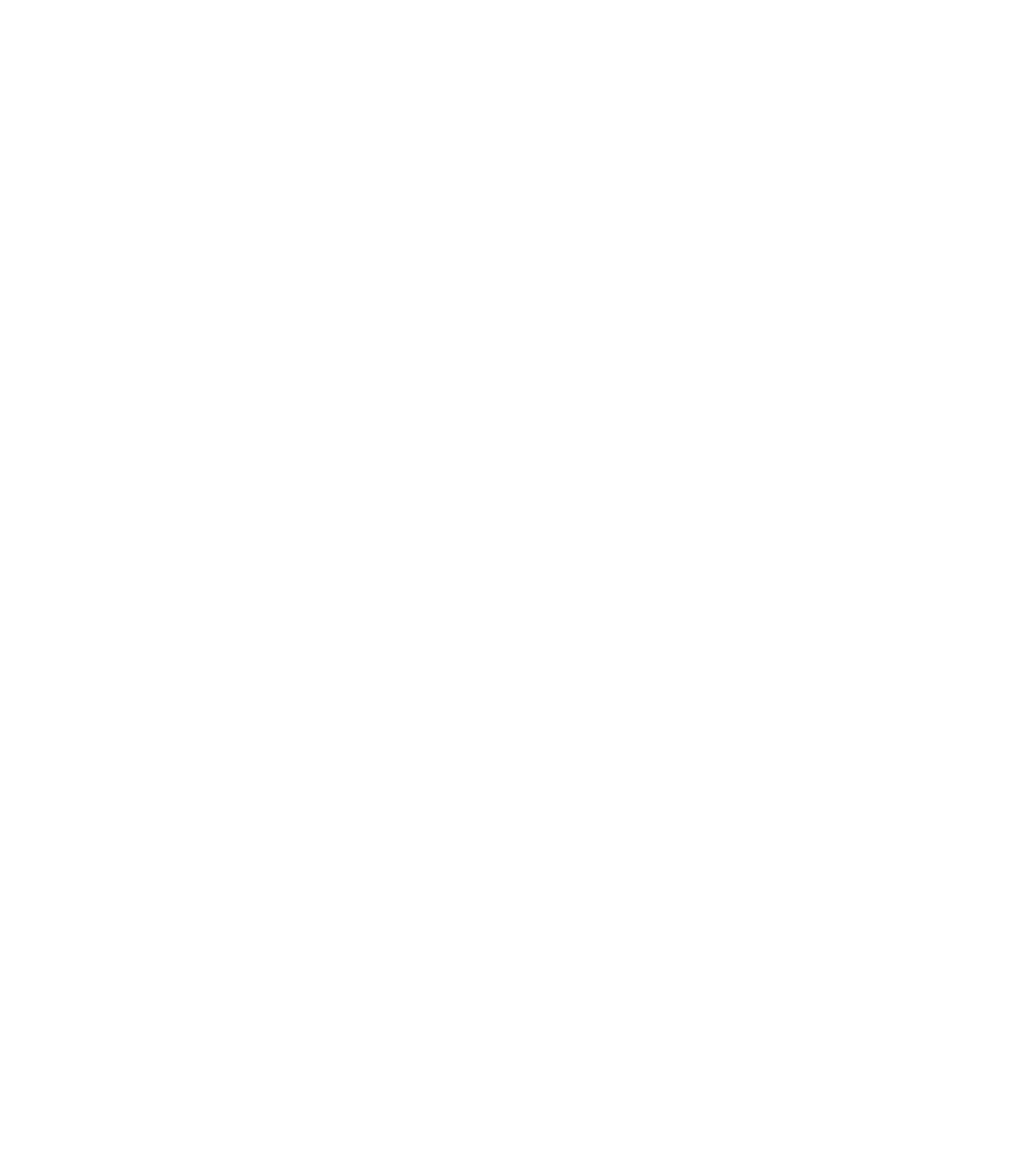
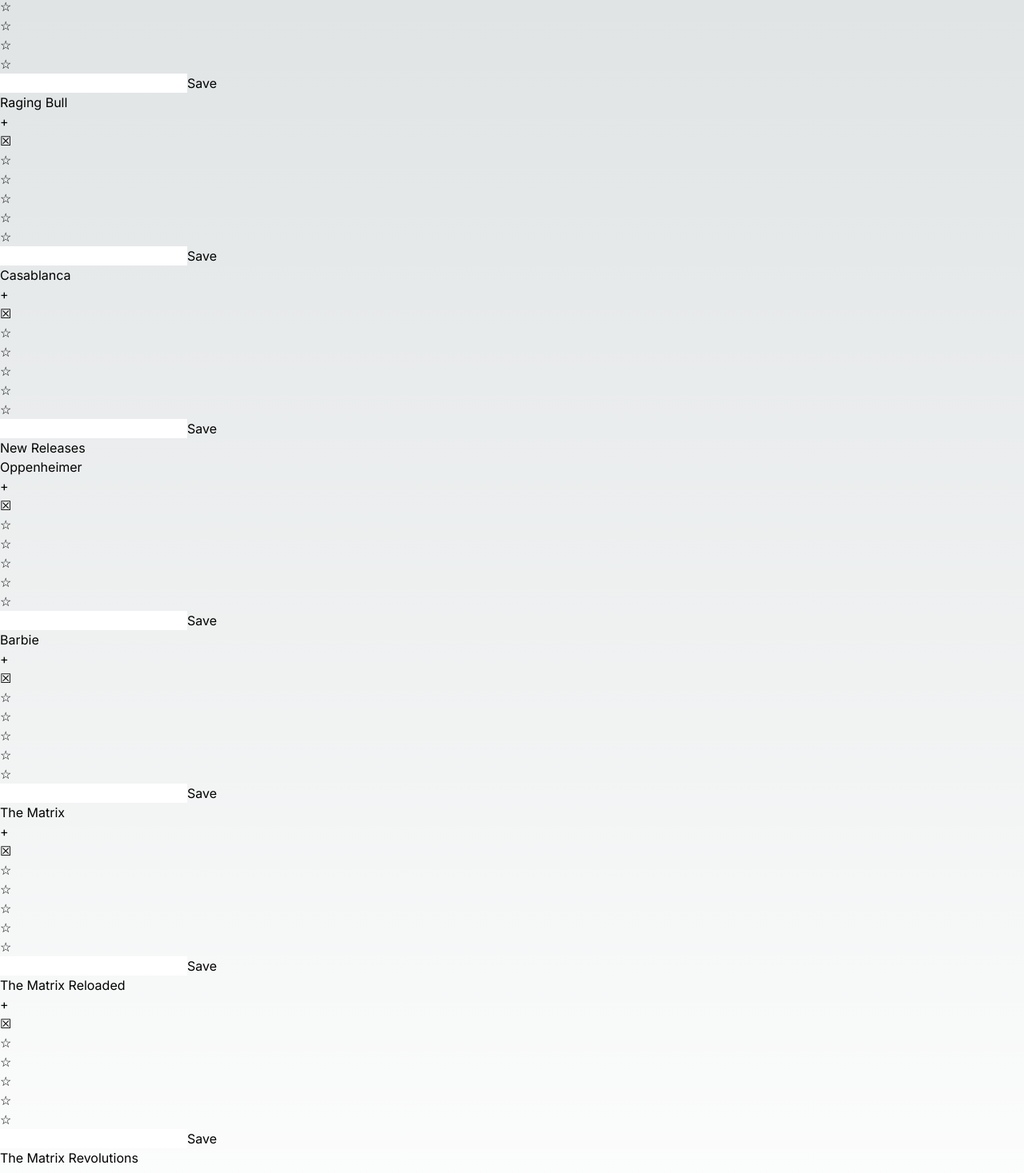
Before and after one commit to jondayton/52-films, a Next.js app: page /queue in a window 1280 px wide. Before the commit this address had no page. Shown: the part 556-2023 px from the top of the page at 80% size. Before the commit the page ends 800 px from the top, so only its background shows below. Built offline with nearby package versions, Linux system fonts and the light colour scheme.

Commit message:
add initial spike of app

```diff
--- a/app/globals.css
+++ b/app/globals.css
@@ -25,3 +25,11 @@
     )
     rgb(var(--background-start-rgb));
 }
+
+input {
+  color: black;
+}
+
+.not-valid {
+  border: 2px solid red;
+}
--- /dev/null
+++ b/app/movies/[id]/page.tsx
@@ -0,0 +1,8 @@
+export default function ShowPage (): JSX.Element {
+  return (
+    <>
+      <h1>Movie Title</h1>
+      <p>Movie Description</p>
+    </>
+  )
+  }
--- a/app/page.tsx
+++ b/app/page.tsx
@@ -1,9 +1,17 @@
 import Image from 'next/image'
+import Link from 'next/link'
 
-export default function Home() {
+/**
+ * @param {object} props
+ * @returns {React.FC}
+ */
+export const Home: React.FC = () => {
   return (
     <main className="flex min-h-screen flex-col items-center justify-between p-24">
       <div className="z-10 max-w-5xl w-full items-center justify-between font-mono text-sm lg:flex">
+        <div>
+          <Link href="/queue">Queue</Link>
+        </div>
         <p className="fixed left-0 top-0 flex w-full justify-center border-b border-gray-300 bg-gradient-to-b from-zinc-200 pb-6 pt-8 backdrop-blur-2xl dark:border-neutral-800 dark:bg-zinc-800/30 dark:from-inherit lg:static lg:w-auto  lg:rounded-xl lg:border lg:bg-gray-200 lg:p-4 lg:dark:bg-zinc-800/30">
           Get started by editing&nbsp;
           <code className="font-mono font-bold">app/page.tsx</code>
@@ -111,3 +119,5 @@
     </main>
   )
 }
+
+export default Home;
--- /dev/null
+++ b/app/queue/loading.tsx
@@ -0,0 +1,3 @@
+export default function LoadingQueue(): JSX.Element {
+  return (<div>Loading...</div>)
+}
--- /dev/null
+++ b/app/queue/page.tsx
@@ -0,0 +1,55 @@
+import { Movie } from "@/interfaces/models"
+import MovieCard from "@/components/MovieCard"
+
+const TEMP_FAVORITES: Movie[] = [
+  {
+    title: 'The Godfather',
+    id: '1',
+  },{
+    title: 'The Shawshank Redemption',
+    id: '2',
+  },{
+    title: 'Schindler\'s List',
+    id: '3',
+  },{
+    title: 'Raging Bull',
+    id: '4',
+  },{
+    title: 'Casablanca',
+    id: '5',
+},]
+
+const TEMP_NEW_RELEASES: Movie[] = [
+  {
+    title: 'Oppenheimer',
+    id: '6',
+  },{
+    title: 'Barbie',
+    id: '7',
+  },{
+    title: 'The Matrix',
+    id: '8',
+  },{
+    title: 'The Matrix Reloaded',
+    id: '9',
+  },{
+    title: 'The Matrix Revolutions',
+    id: '10',
+  },
+]
+
+export default async function QueueIndex (): Promise<JSX.Element> {
+  const new_releases: Movie[] = await new Promise((resolve) => setTimeout(() => resolve(TEMP_NEW_RELEASES), 1000))
+  return (
+    <>
+      <h1>Old Favorites</h1>
+      {TEMP_FAVORITES.map((movie) => (
+        <MovieCard movie={movie} key={movie.id} />
+      ))}
+      <h1>New Releases</h1>
+      {new_releases.map((movie) => (
+        <MovieCard movie={movie} key={movie.id} />
+      ))}
+    </>
+  )
+}
--- /dev/null
+++ b/app/test/fetch/page.tsx
@@ -0,0 +1,110 @@
+'use client'
+import { useEffect, useState } from 'react';
+const url = "https://jsonplaceholder.typicode.com/users/1";
+/**
+  // Sample Response
+  {
+    id: 1,
+    name: "Leanne Graham",
+    username: "Bret",
+    email: "Sincere@april.biz",
+    phone: "1-770-736-8031 x56442",
+    website: "hildegard.org"
+  }
+**/
+
+interface IUserData {
+  name?: string
+  website?: string
+  email?: string
+  phone?: string
+}
+
+/**
+  Challenge: Given the url above, make this app fetch the data and display them in the browser (Small Hint: use `React.useEffect and fetch api`)
+
+  Solution: https://codepen.io/angelo_jin/pen/zYEWZdW
+  Video for reference: https://youtu.be/VzNNjNmbXpY
+**/
+export default function App() {
+  const [userData, setUserData] = useState<IUserData>({});
+
+  useEffect(() => {
+    fetch(url).then(async (response) => {
+      const user = await response.json();
+      setUserData(user);
+    })
+  }, [])
+
+  // No need to touch code below
+  return (
+    <div className="App">
+      <h2>User Data</h2>
+      <p>
+        <strong>Name: </strong>{" "}
+        {userData.name || "(Need to populate name here)"}
+      </p>
+      <p>
+        <strong>Website: </strong>
+        {userData.website || "(Need to populate website here)"}
+      </p>
+      <p>
+        <strong>Email: </strong>
+        {userData.email || "(Need to populate email here)"}
+      </p>
+      <p>
+        <strong>Phone: </strong>
+        {userData.phone || "(Need to populate phone here)"}
+      </p>
+    </div>
+  );
+}
+
+/**
+  All Exercises and Solutions from the video for your convenience
+  https://youtu.be/VzNNjNmbXpY
+
+  Exercises:
+  Display simple JSX
+    - https://codepen.io/angelo_jin/pen/wvrygZa
+  Display array of users to browser
+    - https://codepen.io/angelo_jin/pen/QWqQdXE
+  Show/Hide Element on Screen
+    - https://codepen.io/angelo_jin/pen/zYERZZL
+  2 way data binding in ReactJS
+    - https://codepen.io/angelo_jin/pen/MWEQmqN
+  Disable a button
+    - https://codepen.io/angelo_jin/pen/YzrazGY
+  Update the parent state
+    - https://codepen.io/angelo_jin/pen/JjrLjOy
+  Dynamically add child components (React Children)
+    - https://codepen.io/angelo_jin/pen/BawrpeX
+  Sum of Two Numbers
+    - https://codepen.io/angelo_jin/pen/zYEWZNR
+  Create Counter App
+    - https://codepen.io/angelo_jin/pen/mdBxWwN
+  Fetch data from an API
+    - https://codepen.io/angelo_jin/pen/oNGqZpm
+
+  Solutions:
+  Display simple JSX
+    - https://codepen.io/angelo_jin/pen/xxXrZLd
+  Display array of users to browser
+    - https://codepen.io/angelo_jin/pen/wvreMpZ
+  Show/Hide Element on Screen
+    - https://codepen.io/angelo_jin/pen/abLwyrL
+  2 way data binding in ReactJS
+    - https://codepen.io/angelo_jin/pen/yLzvMop
+  Disable a button
+    - https://codepen.io/angelo_jin/pen/dyVmyYz
+  Update the parent state
+    - https://codepen.io/angelo_jin/pen/KKXoKgO
+  Dynamically add child components (React Children)
+    - https://codepen.io/angelo_jin/pen/MWEVJNb
+  Sum of Two Numbers
+    - https://codepen.io/angelo_jin/pen/BawrWzy
+  Create Counter App
+    - https://codepen.io/angelo_jin/pen/yLzKMXX
+  Fetch data from an API
+    - https://codepen.io/angelo_jin/pen/zYEWZdW
+**/
--- /dev/null
+++ b/app/test/input/page.tsx
@@ -0,0 +1,14 @@
+'use client'
+import { useState } from 'react';
+
+export default function App(): JSX.Element {
+  const [text, setText] = useState<string>("");
+
+
+  return (
+    <>
+      <input type="text" placeholder="Enter Text" onChange={({ target }) => (setText(target.value))} />
+      <p>{text}</p>
+    </>
+  );
+}
--- /dev/null
+++ b/app/test/page.tsx
@@ -0,0 +1,10 @@
+import Link from "next/link";
+
+export default function TestPage(): JSX.Element {
+  return (
+    <div>
+      <Link href='/test/fetch'>Fetching</Link>
+      <Link href='test/input'>Form Inputs</Link>
+    </div>
+  )
+}
--- /dev/null
+++ b/components/MovieCard.tsx
@@ -0,0 +1,82 @@
+'use client';
+
+import '@/app/globals.css';
+import { Movie } from "@/interfaces/models"
+import Link from "next/link"
+import { useState } from "react";
+
+interface MovieCardProps {
+  movie: Movie
+  rating: number
+}
+
+interface ValidationRule {
+  required: boolean
+  minLength: number
+  maxLength: number
+}
+
+interface ValidationRules {
+  [key: string]: ValidationRule
+}
+
+const validationRules: ValidationRules = {
+  description: {
+    required: true,
+    minLength: 10,
+    maxLength: 1000,
+  }
+}
+
+const validate = (data: { description: string }): {[key: string]: boolean} => {
+  return Object.entries(data).reduce((acc: {[key: string]: boolean}, [key, value]) => {
+    const { required, minLength, maxLength } = validationRules[key]
+    const valid = value.length > minLength && value.length < maxLength || !required
+    return { ...acc, [key]: valid }
+  }, {})
+}
+
+export default function MovieCard(props: MovieCardProps): JSX.Element {
+  const { movie } = props
+  const [rating, setRating] = useState<number>(0)
+  const [description, setDescription] = useState<string>('')
+  const [validations, setValidations] = useState<{[key: string]: boolean}>({})
+  const [isValid, setIsValid] = useState<boolean>(true)
+
+  const addToWatchlist = (): void => {
+    console.log(`Adding ${movie.title} to watchlist`)
+  }
+
+  const addRating = (rating: number): void => {
+    setRating(rating)
+  }
+
+  const saveDescription = (): void => {
+    setValidations(validate({ description }));
+    setIsValid(Object.values(validations).every((valid) => valid));
+
+    if (isValid) {
+      console.log(`Saving description for ${movie.title}`, description)
+    }
+  }
+
+  return (
+    <>
+      <Link href={`/movies/${movie.id}`} key={movie.id}>
+        <p>{movie.title}</p>
+      </Link>
+      <p>{movie.description}</p>
+      <div onClick={addToWatchlist}>+</div>
+      <div>
+        <p onClick={() => addRating(0)}>☒</p>
+        <p onClick={() => addRating(1)}>{rating > 0 ? '★' : '☆'}</p>
+        <p onClick={() => addRating(2)}>{rating > 1 ? '★' : '☆'}</p>
+        <p onClick={() => addRating(3)}>{rating > 2 ? '★' : '☆'}</p>
+        <p onClick={() => addRating(4)}>{rating > 3 ? '★' : '☆'}</p>
+        <p onClick={() => addRating(5)}>{rating > 4 ? '★' : '☆'}</p>
+      </div>
+      <input className={validations.description === false ? 'not-valid' : 'valid'} type="text" onChange={(e) => setDescription(e.target.value)} />
+      <button onClick={saveDescription}>Save</button>
+    </>
+  );
+}
--- /dev/null
+++ b/interfaces/models.ts
@@ -0,0 +1,5 @@
+export interface Movie {
+  title: string
+  id: string
+  description?: string
+}
--- a/tsconfig.json
+++ b/tsconfig.json
@@ -23,5 +23,8 @@
     }
   },
   "include": ["next-env.d.ts", "**/*.ts", "**/*.tsx", ".next/types/**/*.ts"],
-  "exclude": ["node_modules"]
+  "exclude": ["node_modules"],
+  "typedocOptions": {
+    "out": "docs"
+  }
 }
```
